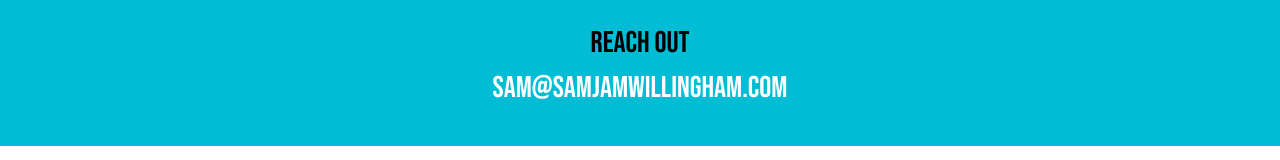
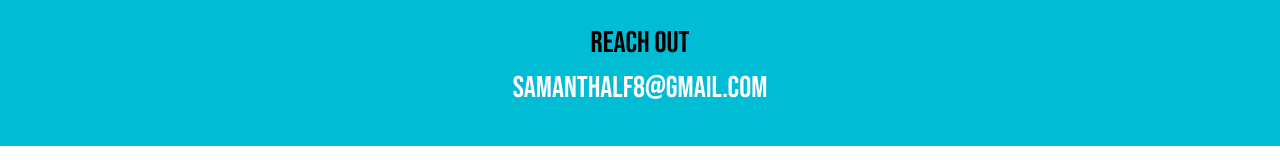
Before and after one commit to SamJamWillingham/react-portfolio, a React (Create React App) app: page / in a window 1280 px wide. Shown: the part 789-949 px from the top of the page. Built offline with nearby package versions, Linux system fonts and the light colour scheme.

Commit message:
updated email address in contact

```diff
--- a/src/Projects.js
+++ b/src/Projects.js
@@ -63,7 +63,7 @@ export default function Social() {
         Reach Out
         <br />
         <a href="mailto:sam@samjamwillingham.com" className="emailBtn">
-          sam@samjamwillingham.com
+          SamanthaLF8@gmail.com
         </a>
       </div>
     </div>
```
